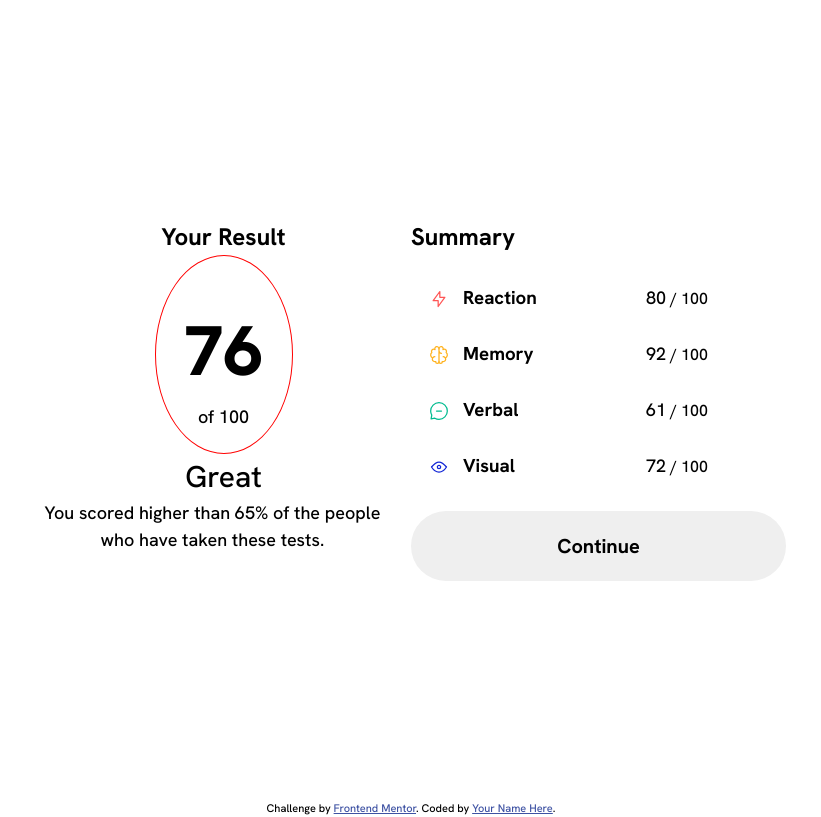
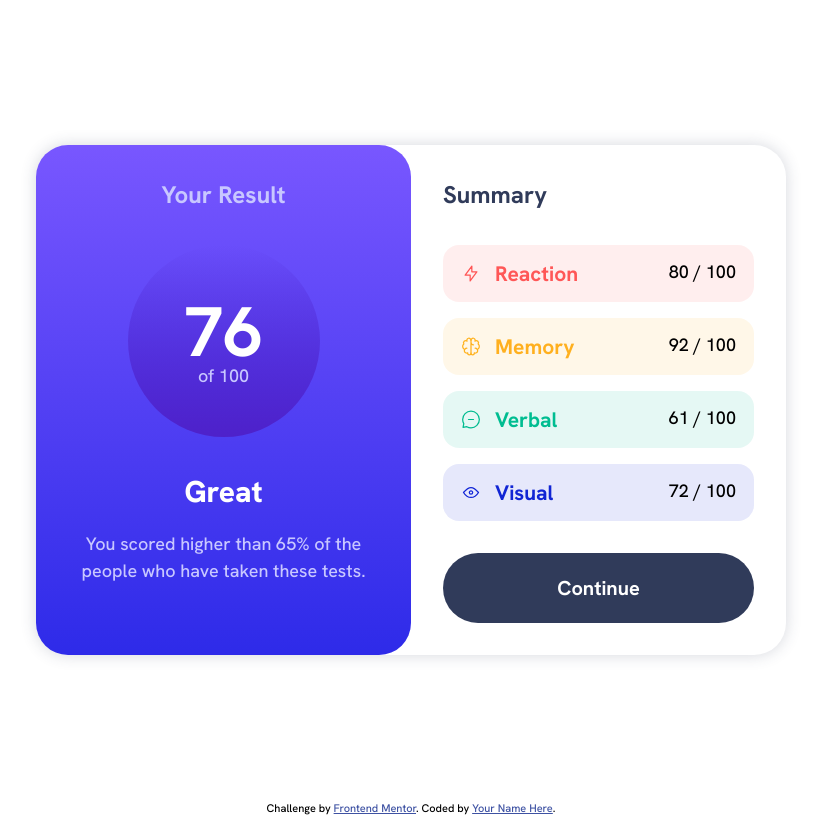
Before and after one commit to mgouhin/frontend-mentor, a plain HTML site: page results-summary-component-main/index.html in a window 1280 px wide. Shown: the whole page, without its empty margins (229-1050 px from the left). Drawn offline with Linux system fonts and the light colour scheme.

Commit message:
layout and styling progress

```diff
--- a/results-summary-component-main/index.html
+++ b/results-summary-component-main/index.html
@@ -31,49 +31,51 @@
 
 <body>
   <main>
-    <div class="center full-vp txt-center">
-      <div class="flex">
-        <section class="card">
+    <div class="center">
+      <div class="flex wrapper">
+        <section class="card top-card clr-neutral-300 bg-grad-primary">
           <h1 class="typ-display-400">Your Result</h1>
-          <div class="circle">
-            <p class="typ-display-100">76</p>
+          <div class="circle bg-grad-secondary">
+            <p class="typ-display-100 clr-neutral-100">76</p>
             <p class="typ-body-400">of 100</p>
           </div>
-          <h3 class="typ-display-450">Great</h3>
-          <p class="typ-body-400">You scored higher than 65% of the people who have taken these tests.</p>
+          <div class="grid">
+            <h3 class="typ-display-450 clr-neutral-100">Great</h3>
+            <p class="typ-body-400">You scored higher than 65% of the people who have taken these tests.</p>
+          </div>
         </section>
-        <section class="card txt-left">
-          <h2 class="typ-display-400">Summary</h2>
-          <ul class="typ-body-300">
-            <li class="score-component">
+        <section class="card">
+          <h2 class="txt-left typ-display-400 clr-neutral-700">Summary</h2>
+          <div class="typ-body-300 grid">
+            <div class="score-component bg-primary-red-light">
               <div class="icon-title">
                 <img src="./assets/images/icon-reaction.svg">
-                <h3>Reaction</h3>
+                <h3 class="clr-primary-red">Reaction</h3>
               </div>
               <p><span class="typ-body-400">80</span> / 100</p>
-            </li>
-            <li class="score-component">
+            </div>
+            <div class="score-component bg-primary-orange-light">
               <div class="icon-title">
                 <img src="./assets/images/icon-memory.svg">
-                <h3>Memory</h3>
+                <h3 class="clr-primary-orange">Memory</h3>
               </div>
               <p><span class="typ-body-400">92</span> / 100</p>
-            </li>
-            <li class="score-component">
+            </div>
+            <div class="score-component bg-primary-teal-light">
               <div class="icon-title">
                 <img src="./assets/images/icon-verbal.svg">
-                <h3>Verbal</h3>
+                <h3 class="clr-primary-teal">Verbal</h3>
               </div>
               <p><span class="typ-body-400">61</span> / 100</p>
-            </li>
-            <li class="score-component">
+            </div>
+            <div class="score-component bg-primary-blue-light">
               <div class="icon-title">
                 <img src="./assets/images/icon-visual.svg">
-                <h3>Visual</h3>
+                <h3 class="clr-primary-blue">Visual</h3>
               </div>
               <p><span class="typ-body-400">72</span> / 100</p>
-            </li>
-          </ul>
+            </div>
+          </div>
           <button class="btn typ-display-350">Continue</button>
         </section>
       </div>
--- a/results-summary-component-main/styles.css
+++ b/results-summary-component-main/styles.css
@@ -1,24 +1,16 @@
-/* variables
-******************************************************************************/
-
 :root {
-  --clr-primary-red: hsl(0, 100%, 67%);
-  --clr-primary-orange: hsl(39, 100%, 56%);
-  --clr-primary-teal: hsl(166, 100%, 37%);
-  --clr-primary-blue: hsl(234, 85%, 45%);
-
-  --clr-primary-red-light: hsla(0, 100%, 67%, 0.2);
-  --clr-primary-orange-light: hsla(39, 100%, 56%, 0.2);
-  --clr-primary-teal-light: hsla(166, 100%, 37%, 0.2);
-  --clr-primary-blue-light: hsla(234, 85%, 45%, 0.2);
+  --clr-primary-red: 0, 100%, 67%;
+  --clr-primary-orange: 39, 100%, 56%;
+  --clr-primary-teal: 166, 100%, 37%;
+  --clr-primary-blue: 234, 85%, 45%;
 
   --clr-grad-primary: to bottom, hsl(252, 100%, 67%), hsl(241, 81%, 54%);
   --clr-grad-secondary: to top, hsla(256, 72%, 46%, 1), hsla(241, 72%, 46%, 0);
 
-  --clr-neutral-100: hsl(0, 0%, 100%);
-  --clr-neutral-200: hsl(221, 100%, 96%);
-  --clr-neutral-300: hsl(241, 100%, 89%);
-  --clr-neutral-700: hsl(224, 30%, 27%);
+  --clr-neutral-100: 0, 0%, 100%;
+  --clr-neutral-200: 221, 100%, 96%;
+  --clr-neutral-300: 241, 100%, 89%;
+  --clr-neutral-700: 224, 30%, 27%;
 
   --ff-primary: 'Hanken Grotesk', sans-serif;
 
@@ -46,46 +38,30 @@
   --fs-900: 4.375rem;
 }
 
-/*
-base
-***********************************************************************************/
-
 html {
   font-size: 16px;
   font-family: var(--ff-primary);
+  text-align: center;
 }
 
 h1,
 h2,
 h3,
-h4,
-h5,
-h6,
 p,
-a,
-li {
+a {
   max-width: 35ch;
 }
-
-ul {
-  list-style-type: none;
-  padding-inline-start: 0;
-}
-
-/*
-typography
-***********************************************************************************/
 
 /* 54 to 70 */
 .typ-display-100 {
   font-size: var(--fs-800);
-  font-weight: var(--fw-extra-bold);
+  font-weight: var(--fw-bold);
 }
 
 /* 24 to 30 */
 .typ-display-450 {
   font-size: var(--fs-500);
-  font-weight: var(--fs-bold);
+  font-weight: var(--fw-extra-bold);
 }
 
 /* 18 to 24 */
@@ -107,7 +83,7 @@ typography
 }
 
 /* 15 to 16 */
-.type-body-300 {
+.typ-body-300 {
   font-size: var(--fs-250);
   font-weight: var(--fw-medium);
 }
@@ -134,24 +110,26 @@ typography
     font-size: var(--fs-400);
   }
 
-  .type-body-300 {
+  .typ-body-300 {
     font-size: var(--fs-400);
   }
-}
-
-.txt-center {
-  text-align: center;
 }
 
 .txt-left {
   text-align: left;
 }
 
-/*
-layout
-***********************************************************************************/
+.bg-grad-primary {
+  background-image: linear-gradient(var(--clr-grad-primary));
+}
+
+.bg-grad-secondary {
+  background-image: linear-gradient(var(--clr-grad-secondary));
+}
 
 .center {
+  width: 100vw;
+  height: 100vh;
   display: grid;
   justify-content: center;
 }
@@ -160,11 +138,6 @@ layout
   .center {
     align-items: center;
   }
-}
-
-.full-vp {
-  width: 100vw;
-  height: 100vh;
 }
 
 .flex {
@@ -182,8 +155,17 @@ layout
   }
 }
 
+.grid {
+  display: grid;
+  gap: 1rem;
+}
+
 .card {
+  display: grid;
+  align-content: start;
+  gap: 2rem;
   width: clamp(275px, 375px, 375px);
+  padding: 2rem;
 }
 
 /*
@@ -191,18 +173,27 @@ component
 ***********************************************************************************/
 
 .circle {
-  width: 138px;
-  aspect-ratio: 1;
-  padding: 42px 23px 23px 23px;
+  width: 8.5rem;
+  aspect-ratio: 1 / 1;
   border-radius: 50%;
+  display: flex;
+  flex-direction: column;
+  justify-content: center;
+  align-items: center;
   margin: auto;
-  border: 1px solid red;
+  gap: 0px;
+  line-height: 1;
+}
+
+@media (min-width: 750px) {
+  .circle {
+    width: 12rem;
+  }
 }
 
 .score-component {
   display: flex;
   justify-content: space-between;
-  max-width: 315px;
   padding: 18px;
   border-radius: 16px;
   line-height: 1;
@@ -218,7 +209,83 @@ component
   padding-block: 20px;
   border: none;
   border-radius: 1000px;
+  cursor: pointer;
+  color: hsl(var(--clr-neutral-100));
+  background-color: hsl(var(--clr-neutral-700));
 }
+
+.btn:hover {
+  background-image: linear-gradient(var(--clr-grad-primary));
+}
+
+/*
+theme
+***********************************************************************************/
+.wrapper {
+  border-radius: 0;
+  box-shadow: none;
+}
+
+.top-card {
+  border-radius: 0 0 32px 32px;
+}
+
+@media (min-width: 750px) {
+
+  .wrapper {
+    border-radius: 32px;
+    box-shadow: 0 0 16px hsla(var(--clr-neutral-700), 0.2);
+  }
+
+  .top-card {
+    border-radius: 32px;
+  }
+}
+
+.clr-neutral-100 {
+  color: hsl(var(--clr-neutral-100));
+}
+
+.clr-neutral-300 {
+  color: hsl(var(--clr-neutral-300));
+}
+
+.clr-neutral-700 {
+  color: hsl(var(--clr-neutral-700));
+}
+
+.clr-primary-red {
+  color: hsl(var(--clr-primary-red));
+}
+
+.clr-primary-orange {
+  color: hsl(var(--clr-primary-orange));
+}
+
+.clr-primary-teal {
+  color: hsl(var(--clr-primary-teal));
+}
+
+.clr-primary-blue {
+  color: hsl(var(--clr-primary-blue));
+}
+
+.bg-primary-red-light {
+  background-color: hsla(var(--clr-primary-red), 0.1);
+}
+
+.bg-primary-orange-light {
+  background-color: hsla(var(--clr-primary-orange), 0.1);
+}
+
+.bg-primary-teal-light {
+  background-color: hsla(var(--clr-primary-teal), 0.1);
+}
+
+.bg-primary-blue-light {
+  background-color: hsla(var(--clr-primary-blue), 0.1);
+}
+
 
 /*
   styling reset
```
